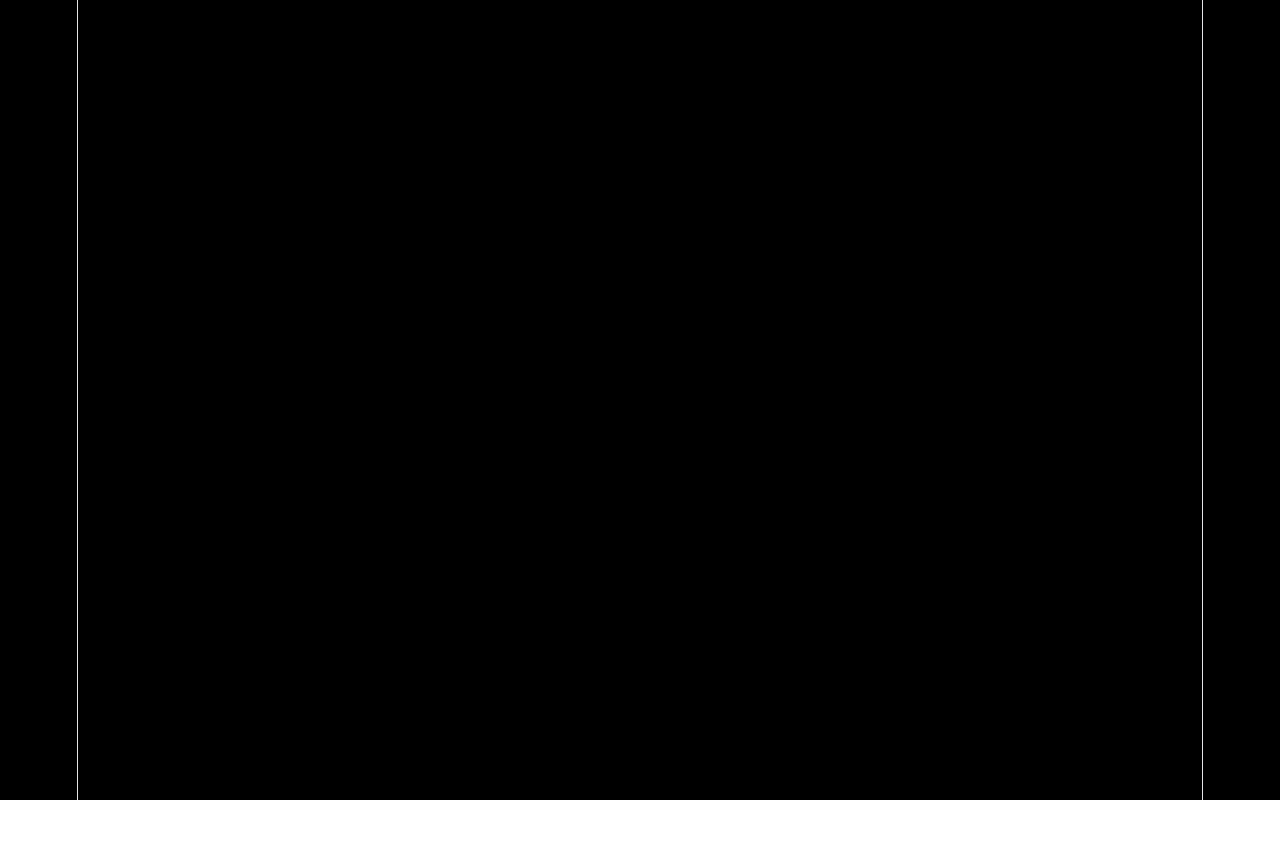
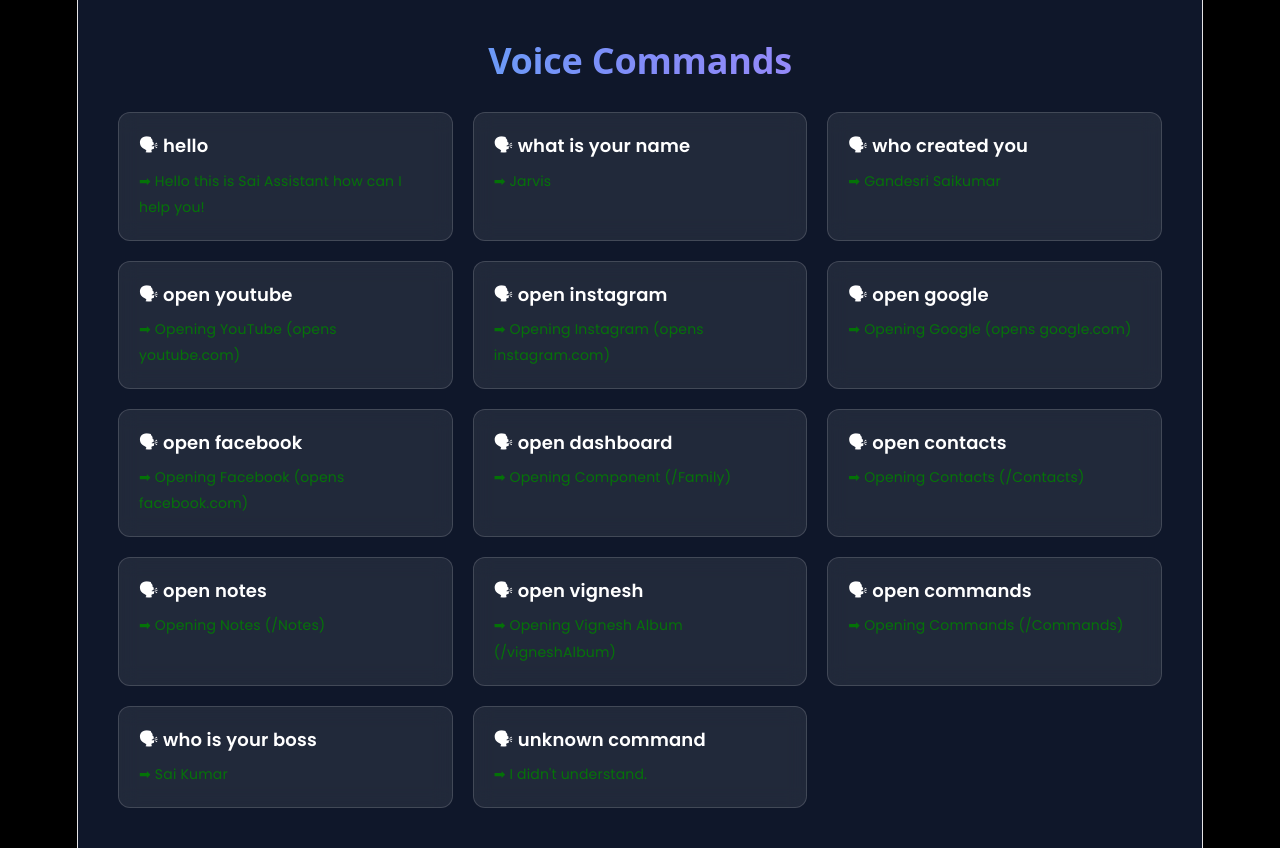
Before and after one commit to SaikumarGandesri06/my-first-web, a React (Vite) app: page /Commands in a window 1280 px wide. Before the commit this address had no page. Before the commit the page ends 800 px from the top, so only its background shows below. Built offline with nearby package versions, Linux system fonts and the light colour scheme.

Commit message:
updated contacts css

```diff
--- a/src/App.jsx
+++ b/src/App.jsx
@@ -7,6 +7,7 @@ import FamilyPage from './components/FamilyPage'
 import VigneshAlbum from './components/VigneshAlbum'
 import Contacts from './components/Contacts'
 import Notes from './components/Notes'
+import CommandsList from './components/CommandsList'
 function App() {
   const [count, setCount] = useState(0)
 
@@ -18,9 +19,10 @@ function App() {
       <Routes>
          <Route path="/" element={<Jarvis />} />
         <Route path="/Family" element={<FamilyPage />} />
-        <Route path="/FamilyPage" element={<VigneshAlbum />} />
+        <Route path="/vigneshAlbum" element={<VigneshAlbum />} />
         <Route path="/Contacts" element={<Contacts />} />
         <Route path="/Notes" element={<Notes />} />
+        <Route path="/Commands" element={<CommandsList />} />
       </Routes>
     </Router>
 
--- a/src/Jarvis.css
+++ b/src/Jarvis.css
@@ -12,7 +12,14 @@ body{
   overflow-x:hidden;
   color:white;
 }
-
+.content {
+  font-size: 2rem;        /* Make it large and readable */
+  font-weight: bold;      /* Emphasize the title */
+  text-align: center;     /* Center the text */
+  line-height: 1.4;       /* Add breathing space between lines */
+  word-break: break-word; /* Prevent words from being cut off */
+  white-space: pre-line;  /* Respect line breaks like <br /> */
+}
 /* ================= MAIN CONTAINER ================= */
 
 .container{
@@ -76,11 +83,21 @@ body{
 
 /* ================= MENU ================= */
 
-.menu-img{
+/*.menu-img{
   width:100%;
   display:flex;
   justify-content:flex-end;
   z-index:10;
+}*/
+.menu-img {
+  width: 100%;
+  display: flex;
+  justify-content: flex-end; /* Push to the right */
+  align-items: flex-start;   /* Anchor to the top */
+  position: absolute;        /* Pin it to the viewport */
+  top: 20px;                 /* Adjust spacing from top */
+  right: 20px;               /* Adjust spacing from right */
+  z-index: 10;
 }
 
 .menu-container{
@@ -138,7 +155,7 @@ body{
 /* ================= ROBOT IMAGE ================= */
 
 .robot-section{
-  margin-top:20px;
+  margin-top:10px;
   display:flex;
   justify-content:center;
   align-items:center;
--- a/src/Jarvis.jsx
+++ b/src/Jarvis.jsx
@@ -78,6 +78,9 @@ export default function Jarvis() {
     } else if (transcript.includes("open vignesh")) {
         respond("Opening  vignesh album");
         navigate("/FamilyPage");
+     } else if (transcript.includes("open commands")) {
+          respond("Opening  Commands");
+          navigate("/Commands");
       } else if (transcript.includes("who is your boss")) {
         respond("Sai Kumar");
       } else {
--- /dev/null
+++ b/src/components/CommandsList.css
@@ -0,0 +1,54 @@
+.commands-container {
+  width: 100%;
+  padding: 40px;
+  text-align: center;
+  background: #0f172a; /* dark background */
+  color: white;
+  min-height: 100vh;
+}
+
+.commands-title {
+  font-size: 36px;
+  font-weight: 700;
+  margin-bottom: 30px;
+  background: linear-gradient(90deg, #38bdf8, #818cf8, #c084fc);
+  -webkit-background-clip: text;
+  -webkit-text-fill-color: transparent;
+}
+
+.commands-grid {
+  display: grid;
+  grid-template-columns: repeat(auto-fit, minmax(250px, 1fr));
+  gap: 20px;
+}
+
+.command-card {
+  background: rgba(255, 255, 255, 0.08);
+  backdrop-filter: blur(10px);
+  border-radius: 12px;
+  padding: 20px;
+  text-align: left;
+  border: 1px solid rgba(255, 255, 255, 0.15);
+  transition: transform 0.3s ease, box-shadow 0.3s ease;
+  cursor: pointer;
+}
+
+.command-card:hover {
+  transform: translateY(-5px);
+  box-shadow: 0px 0px 20px #00f0ff;
+  background: #111827;
+  color: #00f0ff;
+}
+
+.command-text {
+  font-size: 18px;
+  font-weight: 600;
+  margin-bottom: 8px;
+  ;
+}
+
+.command-response {
+  font-size: 14px;
+  opacity: 0.85;
+  color: green;
+}
--- /dev/null
+++ b/src/components/CommandsList.jsx
@@ -0,0 +1,35 @@
+import React from "react";
+import "./CommandsList.css";
+
+const commands = [
+  { cmd: "hello", response: "Hello this is Sai Assistant how can I help you!" },
+  { cmd: "what is your name", response: "Jarvis" },
+  { cmd: "who created you", response: "Gandesri Saikumar" },
+  { cmd: "open youtube", response: "Opening YouTube (opens youtube.com)" },
+  { cmd: "open instagram", response: "Opening Instagram (opens instagram.com)" },
+  { cmd: "open google", response: "Opening Google (opens google.com)" },
+  { cmd: "open facebook", response: "Opening Facebook (opens facebook.com)" },
+  { cmd: "open dashboard", response: "Opening Component (/Family)" },
+  { cmd: "open contacts", response: "Opening Contacts (/Contacts)" },
+  { cmd: "open notes", response: "Opening Notes (/Notes)" },
+  { cmd: "open vignesh", response: "Opening Vignesh Album (/vigneshAlbum)" },
+  { cmd: "open commands", response: "Opening Commands (/Commands)" },
+  { cmd: "who is your boss", response: "Sai Kumar" },
+  { cmd: "unknown command", response: "I didn't understand." }
+];
+
+export default function CommandsList() {
+  return (
+    <div className="commands-container">
+      <h2 className="commands-title">Voice Commands</h2>
+      <div className="commands-grid">
+        {commands.map((item, index) => (
+          <div key={index} className="command-card">
+            <p className="command-text">🗣 {item.cmd}</p>
+            <p className="command-response">➡ {item.response}</p>
+          </div>
+        ))}
+      </div>
+    </div>
+  );
+}
--- a/src/components/Contacts.css
+++ b/src/components/Contacts.css
@@ -20,6 +20,9 @@
   -webkit-background-clip: text;
   -webkit-text-fill-color: transparent;
   letter-spacing: 1px;
+   line-height: 1.2;          /* Add breathing space */
+  display: inline-block;     /* Prevent clipping in block context */
+  overflow: visible;         /* Ensure gradient doesn’t cut letters */
 }
 
 .contacts-form {
```
